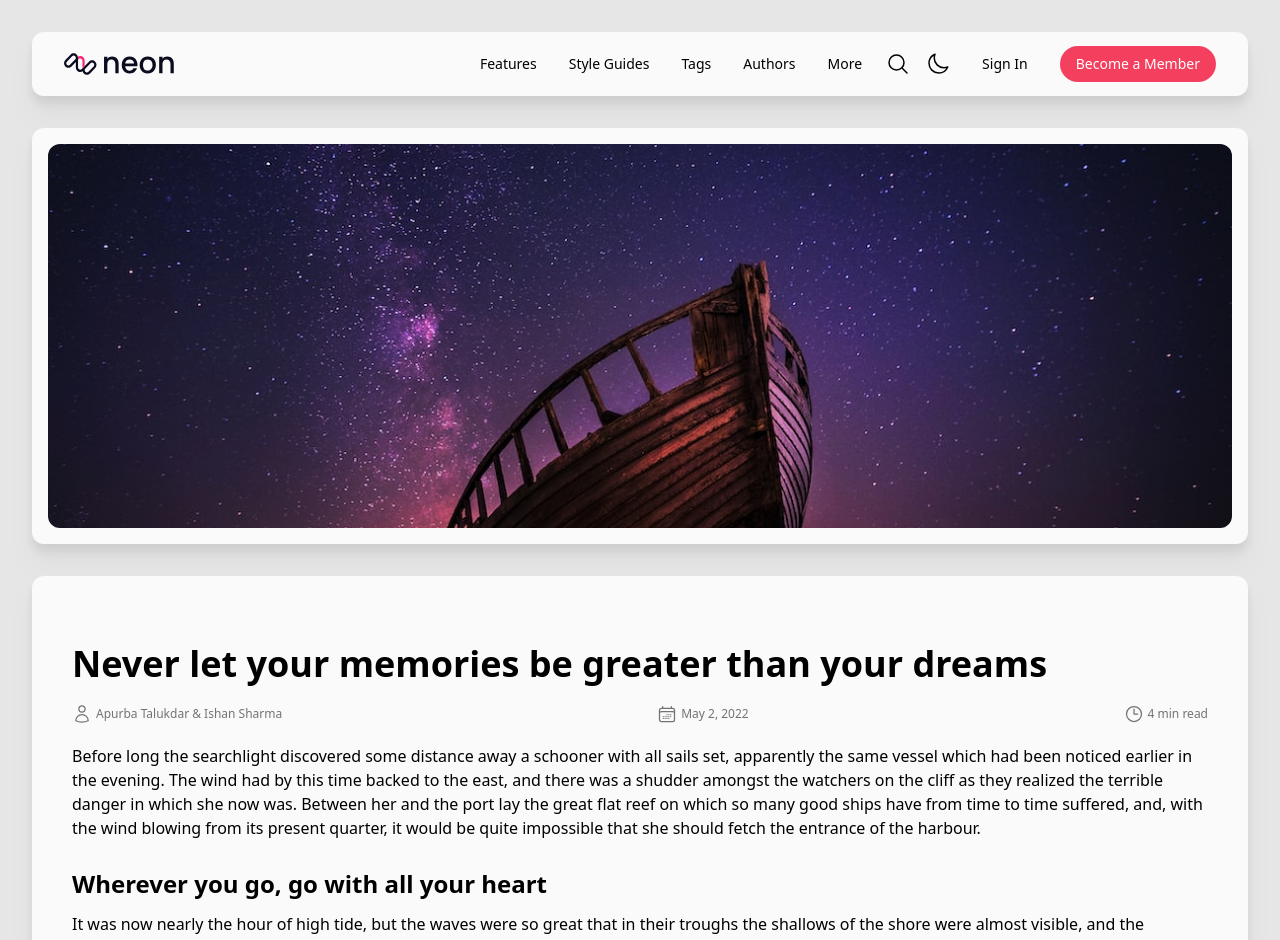
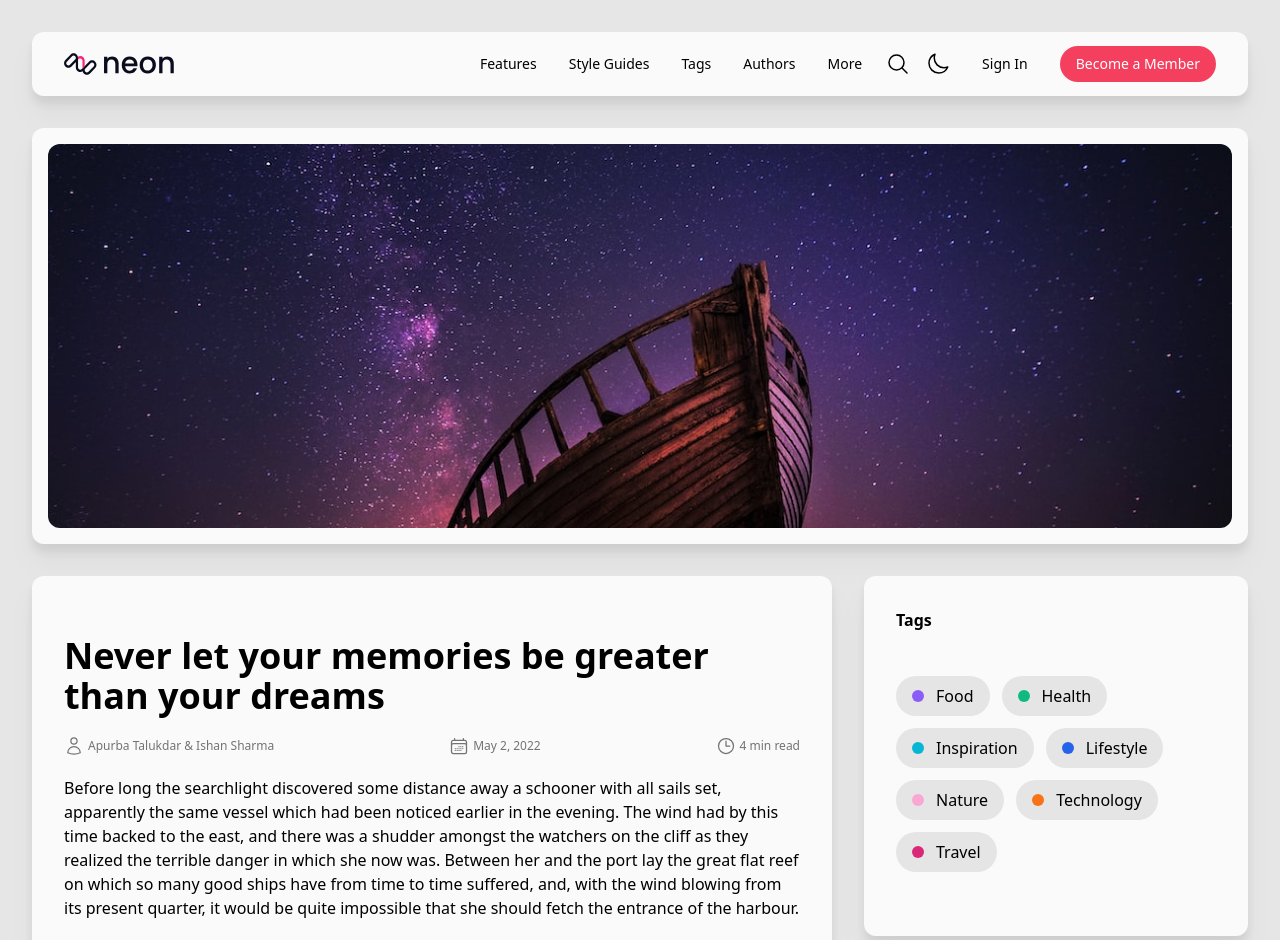
Before and after one commit to dashiedash/neon-theme, a Next.js app: page /items/post-fullwidth in a window 1280 px wide. Shown: the top 940 px of the page. Built offline with nearby package versions, Linux system fonts and the light colour scheme.

Commit message:
Create Tag component

```diff
--- a/src/components/main/author.tsx
+++ b/src/components/main/author.tsx
@@ -13,7 +13,7 @@ export const AuthorCard = (props: {
   const desc = props.desc;
 
   return (
-    <div className="bg-neutral-50 p-10 drop-shadow-xl rounded-xl my-8 flex flex-col md:flex-row">
+    <div className="bg-neutral-50 p-8 drop-shadow-xl rounded-xl my-8 flex flex-col md:flex-row">
       {/* Author Picture */}
       <div className="aspect-square h-40 mx-auto md:mx-5 my-4 relative">
         <Image
--- /dev/null
+++ b/src/components/main/side.tsx
@@ -0,0 +1,51 @@
+export const Tags = (props: { tags: string[] }) => {
+  const { tags } = props;
+
+  const getTagColor = (tag: string) => {
+    switch (tag) {
+      case "Food":
+        return "bg-violet-500";
+
+      case "Health":
+        return "bg-emerald-500";
+
+      case "Inspiration":
+        return "bg-cyan-500";
+
+      case "Lifestyle":
+        return "bg-blue-600";
+
+      case "Nature":
+        return "bg-pink-300";
+
+      case "Technology":
+        return "bg-orange-500";
+
+      case "Travel":
+        return "bg-pink-600";
+
+      default:
+        return "bg-neutral-200";
+    }
+  };
+
+  return (
+    <section>
+      <h2 className="font-bold">Tags</h2>
+      <div className="my-8 space-y-3">
+        {tags.map((tag) => (
+          <a
+            href={`#${tag}`}
+            key={tag}
+            className="mr-3 py-2 px-4 rounded-full inline-flex items-center bg-neutral-200 space-x-1">
+            <div
+              className={`w-3 h-3 mr-3 rounded-full ${getTagColor(
+                tag
+              )} `}></div>
+            {tag}
+          </a>
+        ))}
+      </div>
+    </section>
+  );
+};
--- a/src/pages/items/post-fullwidth.tsx
+++ b/src/pages/items/post-fullwidth.tsx
@@ -1,5 +1,8 @@
+// Utilities
 import { useState } from "react";
 import Image from "next/image";
+
+// Components
 import { NavBar } from "@/components/header/nav-bar";
 import {
   ArticleHeader,
@@ -8,20 +11,31 @@ import {
 } from "@/components/main/article";
 import { SocialLinks } from "@/components/main/social-links";
 import { AuthorCard } from "@/components/main/author";
+import { Tags } from "@/components/main/side";
 
+// Content
 const PostFullwidth = () => {
   const [post, setPost] = useState({
     title: "Never let your memories be greater than your dreams",
     author: ["Apurba Talukdar", "Ishan Sharma"],
     publishDate: "May 2, 2022",
     readTime: "4 min read",
+    tags: [
+      "Food",
+      "Health",
+      "Inspiration",
+      "Lifestyle",
+      "Nature",
+      "Technology",
+      "Travel",
+    ],
   });
 
   return (
     <div className="max-w-screen-xl mx-auto">
       <NavBar />
       <main className="m-8">
-        <div className="bg-neutral-50 p-4 drop-shadow-xl rounded-xl my-8">
+        <div className="bg-neutral-50 p-4 drop-shadow-xl rounded-xl">
           <Image
             src="/jpeg/photo-ship.jpg"
             alt=""
@@ -31,29 +45,34 @@ const PostFullwidth = () => {
           />
         </div>
 
-        <article className="bg-neutral-50 p-10 drop-shadow-xl rounded-xl my-8">
+        <div className="container grid lg:grid-cols-3 gap-x-8">
+          {/* Main Content */}
+          <div className="container lg:col-span-2">
+            <article className="bg-neutral-50 p-8 drop-shadow-xl rounded-xl my-8">
               <ArticleHeader posts={post} />
               <p className="mb-5">
-            Before long the searchlight discovered some distance away a schooner
-            with all sails set, apparently the same vessel which had been
-            noticed earlier in the evening. The wind had by this time backed to
-            the east, and there was a shudder amongst the watchers on the cliff
-            as they realized the terrible danger in which she now was. Between
-            her and the port lay the great flat reef on which so many good ships
-            have from time to time suffered, and, with the wind blowing from its
-            present quarter, it would be quite impossible that she should fetch
-            the entrance of the harbour.
+                Before long the searchlight discovered some distance away a
+                schooner with all sails set, apparently the same vessel which
+                had been noticed earlier in the evening. The wind had by this
+                time backed to the east, and there was a shudder amongst the
+                watchers on the cliff as they realized the terrible danger in
+                which she now was. Between her and the port lay the great flat
+                reef on which so many good ships have from time to time
+                suffered, and, with the wind blowing from its present quarter,
+                it would be quite impossible that she should fetch the entrance
+                of the harbour.
               </p>
 
+              <section>
                 <h2 className="text-2xl font-bold mt-7 mb-3">
                   Wherever you go, go with all your heart
                 </h2>
                 <p className="mb-5">
-            It was now nearly the hour of high tide, but the waves were so great
-            that in their troughs the shallows of the shore were almost visible,
-            and the schooner, with all sails set, was rushing with such speed
-            that, in the words of one old salt, &#8220;she must fetch up
-            somewhere, if it was only in hell.
+                  It was now nearly the hour of high tide, but the waves were so
+                  great that in their troughs the shallows of the shore were
+                  almost visible, and the schooner, with all sails set, was
+                  rushing with such speed that, in the words of one old salt,
+                  &#8220;she must fetch up somewhere, if it was only in hell.
                 </p>
 
                 <ArticleImage
@@ -65,24 +84,25 @@ const PostFullwidth = () => {
                 />
 
                 <p className="mb-5">
-            Then came another rush of sea-fog, greater than any hitherto--a mass
-            of dank mist, which seemed to close on all things like a grey pall,
-            and left available to men only the organ of hearing, for the roar of
-            the tempest, and the crash of the thunder, and the booming of the
-            mighty billows came through the damp oblivion even louder than
-            before.
+                  Then came another rush of sea-fog, greater than any
+                  hitherto--a mass of dank mist, which seemed to close on all
+                  things like a grey pall, and left available to men only the
+                  organ of hearing, for the roar of the tempest, and the crash
+                  of the thunder, and the booming of the mighty billows came
+                  through the damp oblivion even louder than before.
                 </p>
 
                 <ArticleQuoteBlock quote="A mind that is stretched by a new experience can never go back to its old dimensions" />
 
                 <p className="mb-5">
-            The rays of the searchlight were kept fixed on the harbour mouth
-            across the East Pier, where the shock was expected, and men waited
-            breathless. The wind suddenly shifted to the north-east, and the
-            remnant of the sea-fog melted in the blast; and then, mirabile
-            dictu, between the piers, leaping from wave to wave as it rushed at
-            headlong speed, swept the strange schooner before the blast, with
-            all sail set, and gained the safety of the harbour.
+                  The rays of the searchlight were kept fixed on the harbour
+                  mouth across the East Pier, where the shock was expected, and
+                  men waited breathless. The wind suddenly shifted to the
+                  north-east, and the remnant of the sea-fog melted in the
+                  blast; and then, mirabile dictu, between the piers, leaping
+                  from wave to wave as it rushed at headlong speed, swept the
+                  strange schooner before the blast, with all sail set, and
+                  gained the safety of the harbour.
                 </p>
 
                 <ArticleImage
@@ -92,41 +112,47 @@ const PostFullwidth = () => {
                   attribSource="Unsplash"
                   attribSourceLink="https://unsplash.com/?utm_source=ghost&utm_medium=referral&utm_campaign=api-credit"
                 />
+              </section>
 
+              <section>
                 <h2 className="text-2xl font-bold mt-7 mb-3">
                   Life is short and the world is wide
                 </h2>
                 <ul className="list-disc ml-5 mb-5">
                   <li className="mb-3">
-              The searchlight followed her, and a shudder ran through all who
-              saw her, for lashed to the helm was a corpse, with drooping head,
-              which swung horribly to and fro at each motion of the ship.
+                    The searchlight followed her, and a shudder ran through all
+                    who saw her, for lashed to the helm was a corpse, with
+                    drooping head, which swung horribly to and fro at each
+                    motion of the ship.
                   </li>
 
                   <li className="mb-3">
-              No other form could be seen on deck at all. A great awe came on
-              all as they realised that the ship, as if by a miracle, had found
-              the harbour, unsteered save by the hand of a dead man! However,
-              all took place more quickly than it takes to write these words.
+                    No other form could be seen on deck at all. A great awe came
+                    on all as they realised that the ship, as if by a miracle,
+                    had found the harbour, unsteered save by the hand of a dead
+                    man! However, all took place more quickly than it takes to
+                    write these words.
                   </li>
 
                   <li className="mb-3">
-              The schooner paused not, but rushing across the harbour, pitched
-              herself on that accumulation of sand and gravel washed by many
-              tides and many storms into the south-east corner of the pier
-              jutting under the East Cliff, known locally as Tate Hill Pier.
+                    The schooner paused not, but rushing across the harbour,
+                    pitched herself on that accumulation of sand and gravel
+                    washed by many tides and many storms into the south-east
+                    corner of the pier jutting under the East Cliff, known
+                    locally as Tate Hill Pier.
                   </li>
                 </ul>
 
                 <ArticleQuoteBlock quote="Without new experiences, something inside of us sleeps. The sleeper must awaken. – Frank Herbert" />
 
                 <p className="mb-3">
-            There was of course a considerable concussion as the vessel drove up
-            on the sand heap. Every spar, rope, and stay was strained, and some
-            of the &#8220;top-hammer&#8221; came crashing down. But, strangest
-            of all, the very instant the shore was touched, an immense dog
-            sprang up on deck from below, as if shot up by the concussion, and
-            running forward, jumped from the bow on the sand.
+                  There was of course a considerable concussion as the vessel
+                  drove up on the sand heap. Every spar, rope, and stay was
+                  strained, and some of the &#8220;top-hammer&#8221; came
+                  crashing down. But, strangest of all, the very instant the
+                  shore was touched, an immense dog sprang up on deck from
+                  below, as if shot up by the concussion, and running forward,
+                  jumped from the bow on the sand.
                 </p>
 
                 <ArticleImage
@@ -138,25 +164,26 @@ const PostFullwidth = () => {
                 />
 
                 <p className="mb-3">
-            Making straight for the steep cliff, where the churchyard hangs over
-            the laneway to the East Pier so steeply that some of the flat
-            tombstones--&#8220;thruff-steans&#8221; or
+                  Making straight for the steep cliff, where the churchyard
+                  hangs over the laneway to the East Pier so steeply that some
+                  of the flat tombstones--&#8220;thruff-steans&#8221; or
                   &#8220;through-stones,&#8221; as they call them in the Whitby
-            vernacular--actually project over where the sustaining cliff has
-            fallen away, it disappeared in the darkness, which seemed
+                  vernacular--actually project over where the sustaining cliff
+                  has fallen away, it disappeared in the darkness, which seemed
                   intensified just beyond the focus of the searchlight.
                 </p>
 
                 <p className="mb-3">
-            It so happened that there was no one at the moment on Tate Hill
-            Pier, as all those whose houses are in close proximity were either
-            in bed or were out on the heights above. Thus the coastguard on duty
-            on the eastern side of the harbour, who at once ran down to the
-            little pier, was the first to climb on board. The men working the
-            searchlight, after scouring the entrance of the harbour without
-            seeing anything, then turned the light on the derelict and kept it
-            there.
+                  It so happened that there was no one at the moment on Tate
+                  Hill Pier, as all those whose houses are in close proximity
+                  were either in bed or were out on the heights above. Thus the
+                  coastguard on duty on the eastern side of the harbour, who at
+                  once ran down to the little pier, was the first to climb on
+                  board. The men working the searchlight, after scouring the
+                  entrance of the harbour without seeing anything, then turned
+                  the light on the derelict and kept it there.
                 </p>
+              </section>
             </article>
 
             <SocialLinks />
@@ -174,6 +201,15 @@ const PostFullwidth = () => {
               location="Delhi"
               desc="Ishan is back end developer by profession and writer by passion. He writes science fiction novels and short story mostly for children. He is the always smiling person."
             />
+          </div>
+
+          {/* Sidebar */}
+          <div className="container">
+            <div className="bg-neutral-50 p-8 drop-shadow-xl rounded-xl my-8">
+              <Tags tags={post.tags} />
+            </div>
+          </div>
+        </div>
       </main>
     </div>
   );
```
Lines whose indentation alone changed are shown as unchanged.
